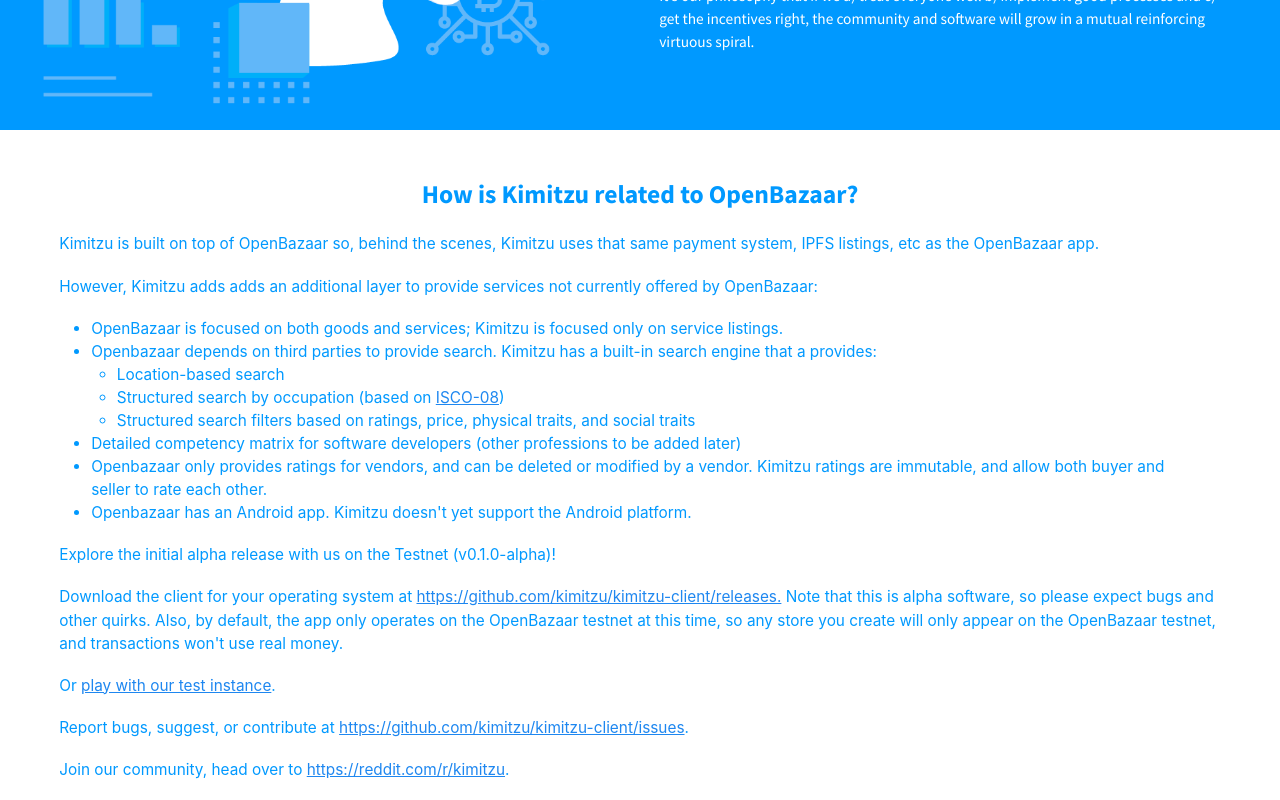
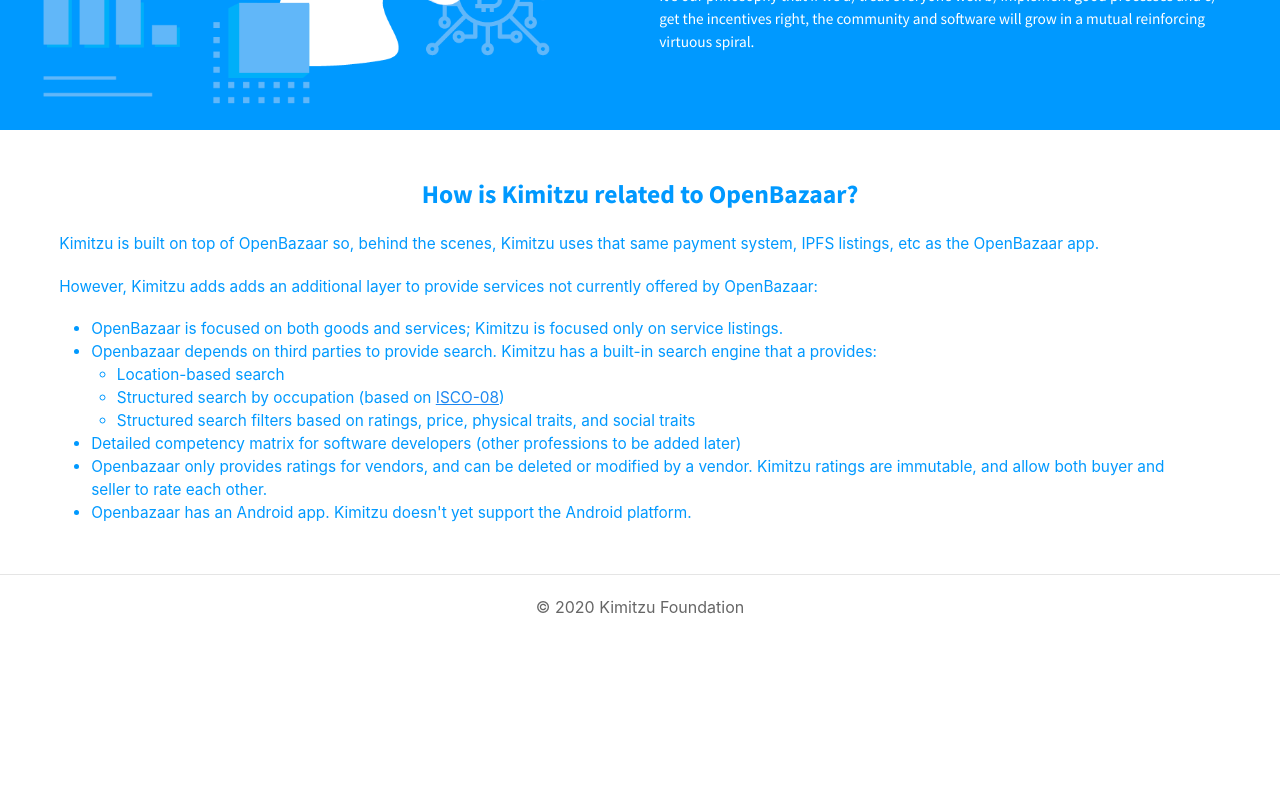
Before and after one commit to Kimitzu/kimitzu-landing, a React (Create React App) app: page / in a window 1280 px wide. Shown: the part 2270-3070 px from the top of the page. After the commit the page ends 2918 px from the top, so only its background shows below. Built offline with nearby package versions, Linux system fonts and the light colour scheme.

Commit message:
feat(app): add copyright footer

```diff
--- a/src/App.css
+++ b/src/App.css
@@ -22,7 +22,6 @@ ul {
 }
 
 .main-content-container {
-
 }
 
 .first-section-cont {
@@ -50,6 +49,7 @@ ul {
     color: var(--main-color);
     font-size: 1.2vw;
     padding-top: 2vw;
+    padding-bottom: 5vh;
 }
 .main-logo {
     height: 38vmin;
@@ -300,3 +300,8 @@ ul {
         margin-bottom: 4vw;
     }
 }
+.footer {
+    padding-bottom: 10px;
+    padding-top: 10px;
+    text-align: center;
+}
--- a/src/App.js
+++ b/src/App.js
@@ -207,20 +207,11 @@ class App extends React.Component {
                 Openbazaar has an Android app. Kimitzu doesn't yet support the Android platform.
           </li>
             </ul>
-            <p>Explore the initial alpha release with us on the Testnet (v0.1.0-alpha)!</p>
-            <p>
-              Download the client for your operating system at <a className="text-underline" href="https://github.com/kimitzu/kimitzu-client/releases">https://github.com/kimitzu/kimitzu-client/releases.</a> Note that this is alpha software, so please expect bugs and other quirks. Also, by default, the app only operates on the OpenBazaar testnet at this time, so any store you create will only appear on the OpenBazaar testnet, and transactions won't use real money.
-        </p>
-            <p>
-              Or <a className="text-underline" href="https://test.kimitzu.ch/">play with our test instance</a>.
-        </p>
-            <p>
-              Report bugs, suggest, or contribute at <a className="text-underline" href="https://github.com/kimitzu/kimitzu-client/issues">https://github.com/kimitzu/kimitzu-client/issues</a>.
-        </p>
-            <p>
-              Join our community, head over to <a className="text-underline" href="https://reddit.com/r/kimitzu.">https://reddit.com/r/kimitzu</a>.
-        </p>
           </div>
+        </div>
+        <div className="footer">
+          <hr />
+          <p>© {new Date().getFullYear()} Kimitzu Foundation</p>
         </div>
       </div>
     );
```
Also changed, not shown: public/index.html (line endings or trailing spaces).
